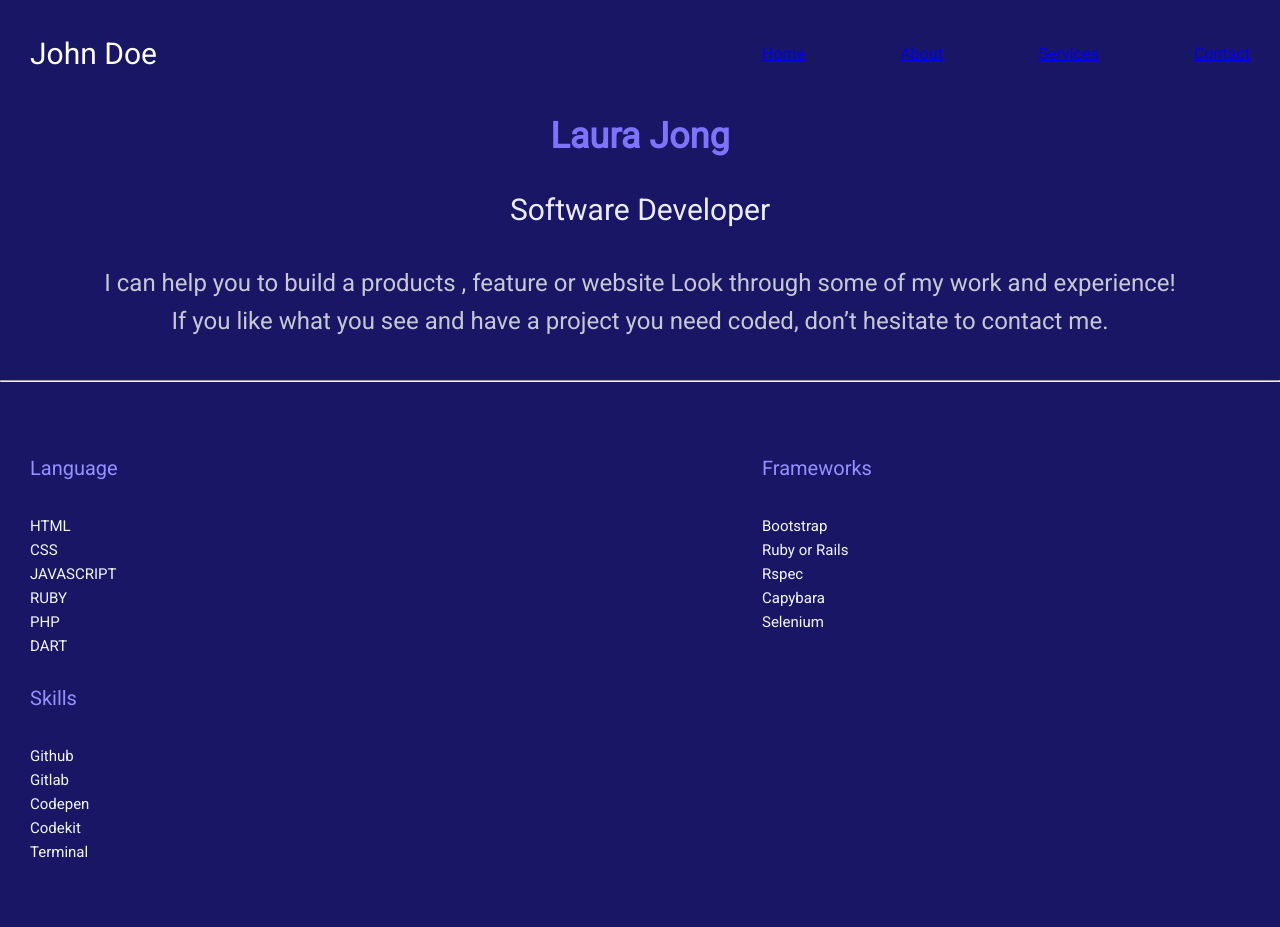
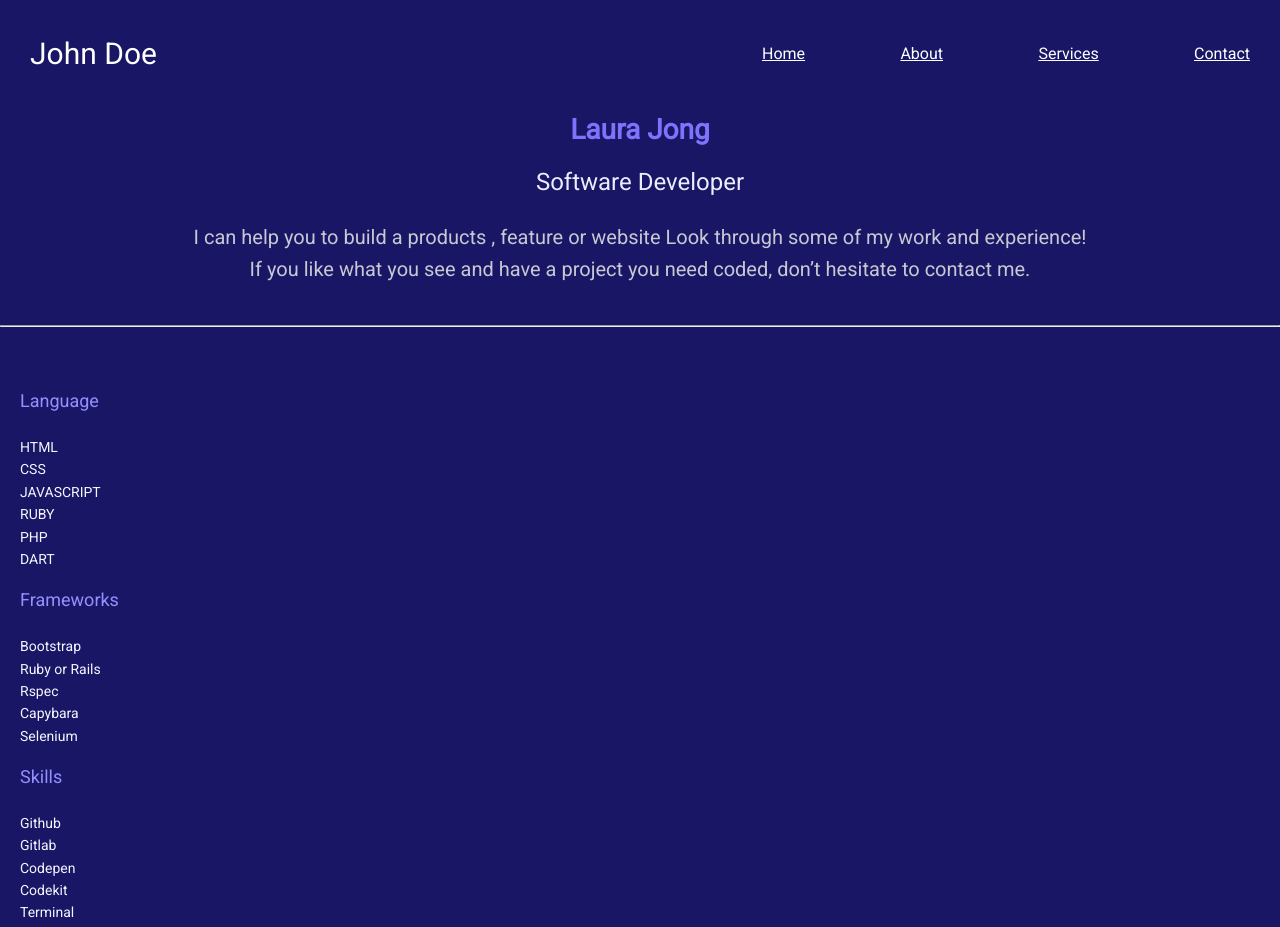
Before and after one commit to Lynn-Kish/Portofolio, a website: page index.html in a window 1280 px wide. Shown: the top 927 px of the page. Drawn offline with Linux system fonts and the light colour scheme.

Commit message:
first commit

```diff
--- a/style.css
+++ b/style.css
@@ -293,5 +293,54 @@ line-height: 28px;
 
   .menu-text-desktop {
     margin: 5px 0;
+    color: #FFF;
+
+  }
+
+  .menu-text-desktop:hover {
+    color: #9490FF;
   }
 }
+
+@media screen and (min-width: 768px) {
+  /* Responsive styles for the main heading */
+  .main h1 {
+    font-size: 28px;
+    margin-bottom: 10px;
+  }
+
+  /* Responsive styles for the paragraph */
+  .main h3:not(:first-child) {
+    font-size: 24px;
+  }
+
+  .main p {
+    font-size: 20px;
+    margin-top: 20px;
+  }
+}
+
+@media screen and (min-width: 768px) {
+  /* Responsive styles for skills section */
+  .skills {
+    display: flex;
+    flex-direction:raw;
+    align-items: flex-start;
+    justify-content: center;
+    gap: 16px;
+    padding: 20px;
+  }
+
+  .skills__content {
+    width: 100%;
+  }
+
+  .skills__title {
+    margin-bottom: 20px;
+    font-size: 18px;
+  }
+
+  .skills__content li {
+    font-size: 14px;
+  }
+}
```
